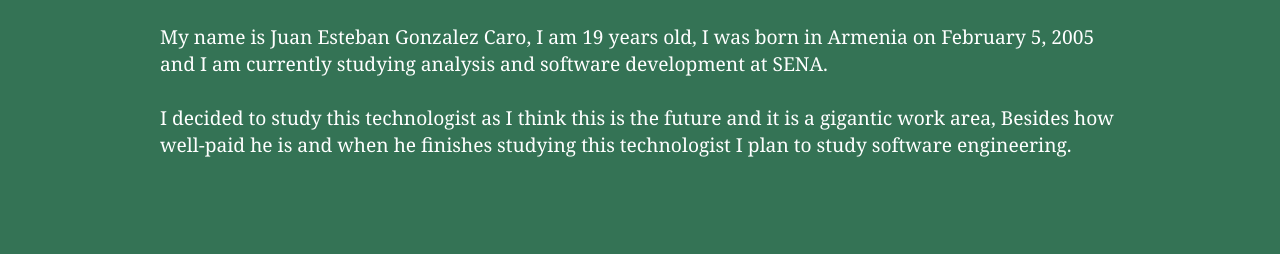
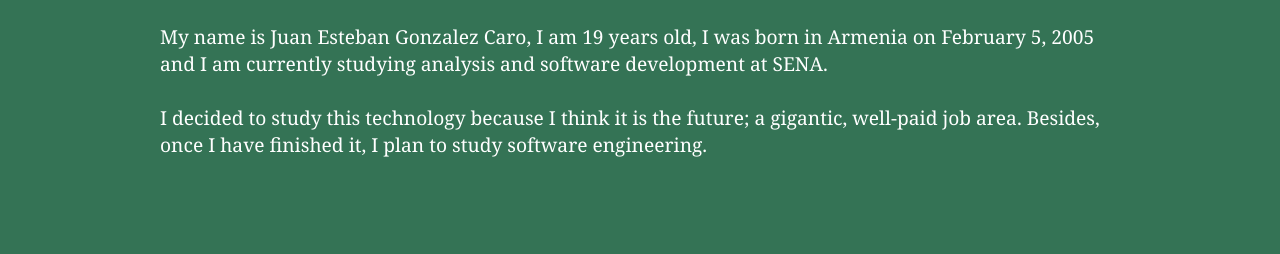
Before and after one commit to JEGonDev/About-me, a plain HTML site: page index.html in a window 1280 px wide. Shown: the part 877-1131 px from the top of the page. Drawn offline with nearby package versions, Linux system fonts and the light colour scheme.

Commit message:
Actualizar index.html

```diff
--- a/index.html
+++ b/index.html
@@ -45,9 +45,7 @@
                 My name is Juan Esteban Gonzalez Caro, I am 19 years old, I was born in Armenia on February 5,
                 2005 and I am currently studying analysis and software development at SENA. <br><br>
 
-                I decided to study this technologist as I think this is the future and it is a gigantic work area,
-                Besides how well-paid he is and when he finishes studying this technologist I plan to study software
-                engineering.
+                I decided to study this technology because I think it is the future; a gigantic, well-paid job area. Besides, once I have finished it, I plan to study software engineering.
             </p>
         </div>
     </main>
```
